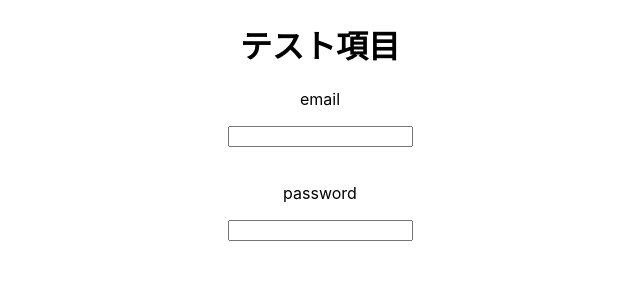
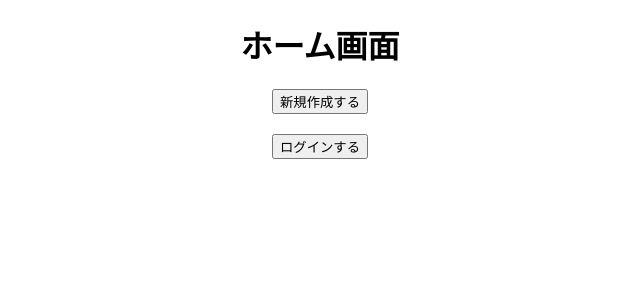
Before and after one commit to yoshiboo14/railway-react-bookreview-app, a React (Create React App) app: page / in a window 1280 px wide. Shown: the top 300 px of the page, without its empty margins (320-960 px from the left). Built offline with nearby package versions, Linux system fonts and the light colour scheme.

Commit message:
react-router-domのインストールと新規作成画面、ログイン画面へのルーティングの設定を追加

```diff
--- a/package.json
+++ b/package.json
@@ -9,6 +9,7 @@
     "cypress": "^13.5.1",
     "react": "^18.2.0",
     "react-dom": "^18.2.0",
+    "react-router-dom": "^6.19.0",
     "react-scripts": "5.0.1",
     "web-vitals": "^2.1.4"
   },
--- a/src/App.js
+++ b/src/App.js
@@ -1,16 +1,19 @@
 import "./App.css";
+import React from "react";
+import { BrowserRouter, Route, Routes } from "react-router-dom";
+import { Home } from "./Home";
+import { SignUp } from "./SignUp";
+import { SignIn } from "./SignIn";
 
 function App() {
   return (
-    <div className="App">
-      <h1>テスト項目</h1>
-      <p>email</p>
-      <input type="email" />
-      <br />
-      <br />
-      <p>password</p>
-      <input type="password" />
-    </div>
+    <BrowserRouter>
+      <Routes>
+        <Route path="/" element={<Home />}></Route>
+        <Route path="/signUp" element={<SignUp />}></Route>
+        <Route path="/signIn" element={<SignIn />}></Route>
+      </Routes>
+    </BrowserRouter>
   );
 }
 
--- /dev/null
+++ b/src/Home.jsx
@@ -0,0 +1,24 @@
+import React from "react";
+import { Link } from "react-router-dom";
+
+export const Home = () => {
+  return (
+    <div className="App">
+      <h1>ホーム画面</h1>
+      {/* <p>email</p>
+      <input type="email" />
+      <br />
+      <p>password</p>
+      <input type="password" />
+      <br /> */}
+      <Link to="/signUp">
+        <button>新規作成する</button>
+      </Link>
+      <br />
+      <br />
+      <Link to="/signIn">
+        <button>ログインする</button>
+      </Link>
+    </div>
+  );
+};
--- /dev/null
+++ b/src/SignIn.jsx
@@ -0,0 +1,5 @@
+import React from "react";
+
+export const SignIn = () => {
+  return <div>ログイン画面</div>;
+};
--- /dev/null
+++ b/src/SignUp.jsx
@@ -0,0 +1,5 @@
+import React from "react";
+
+export const SignUp = () => {
+  return <div>新規作成画面</div>;
+};
```
Also changed, not shown: 1 other file (tests, documents, lock files or other folders).
